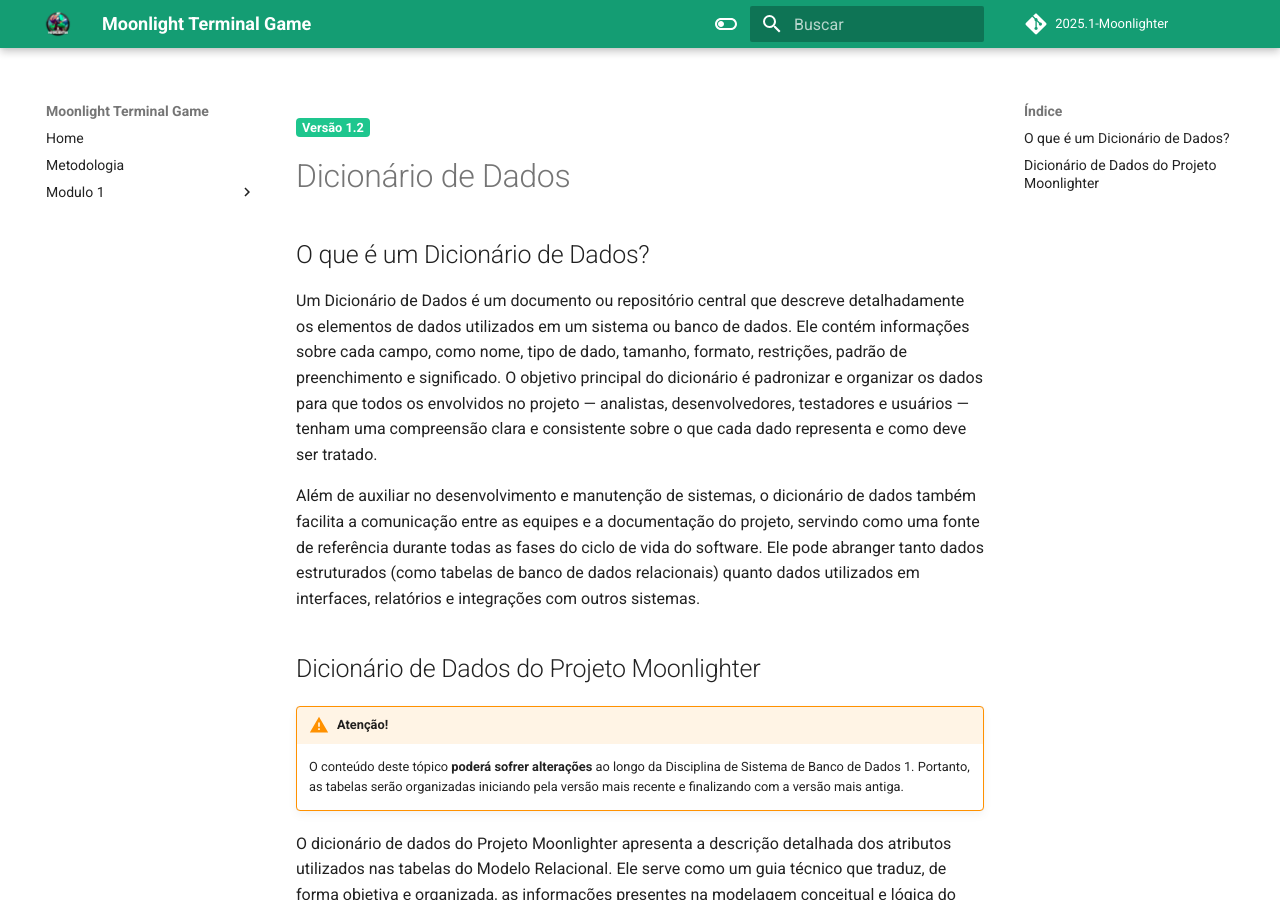
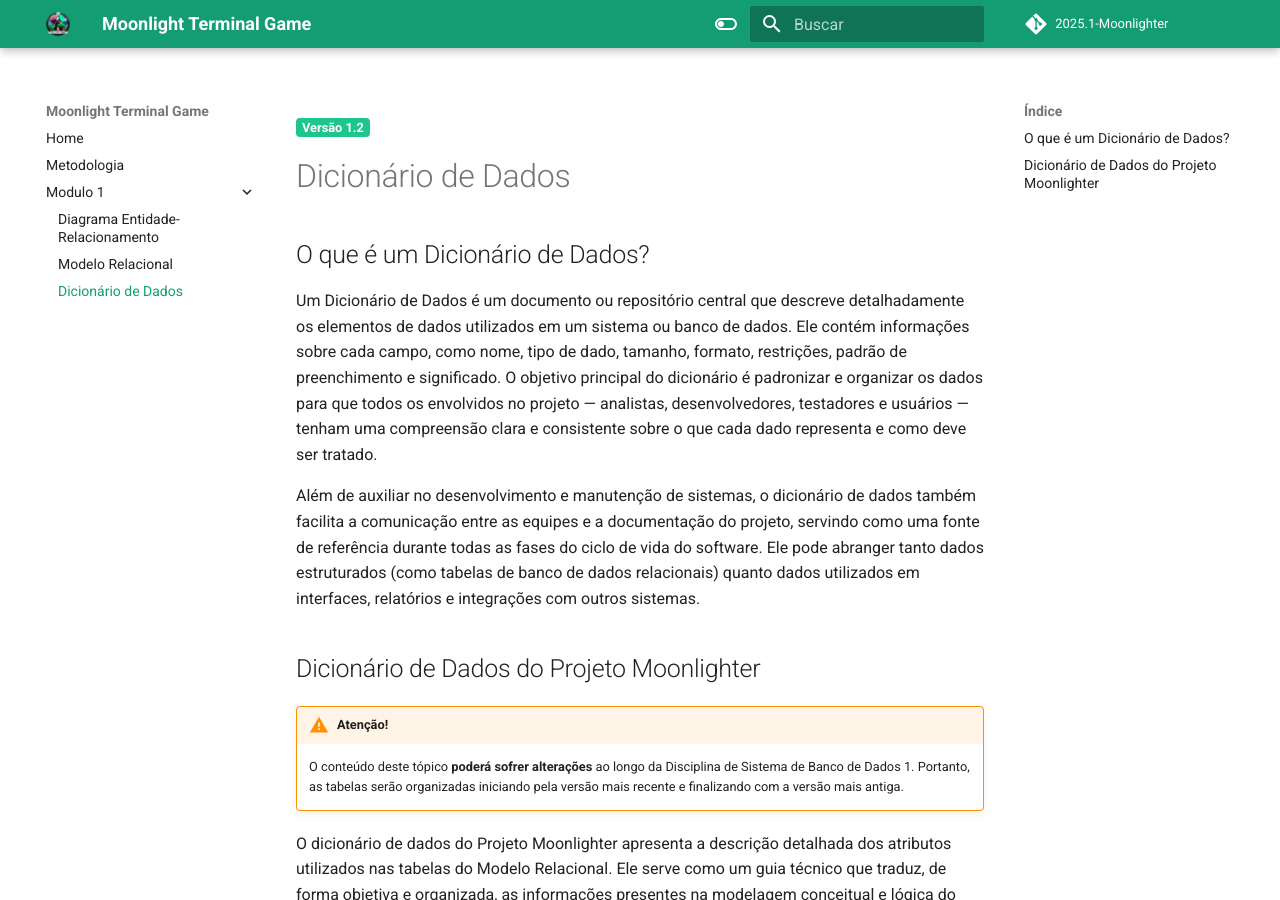
Before and after one commit to SBD1/2025.1-Moonlighter, an MkDocs documentation site: the page built from apps/docs/docs/pages/Modulo1/Dicionario.md, in a window 1280 px wide and 900 px high. Built offline with MkDocs 1.6.1 and Material for MkDocs 9.7.7, drawn with Linux system fonts in a browser that asks for light colours; comment, search, counter and statistics services are not loaded; some of the changed lines change nothing that is shown.

Commit message:
fix: corrigindo mkdocs.yml
Opa

```diff
--- a/apps/docs/mkdocs.yml
+++ b/apps/docs/mkdocs.yml
@@ -6,15 +6,11 @@ site_description: "Documentação do jogo Moonlight Terminal Game"
 
 nav:
   - Home: index.md
-  - Módulo 1:
-      - Dicionário de Dados: pages/Modulo1/Dicionario.md
-
-nav:
-  - Home: index.md
   - Metodologia: metodologia.md
   - Modulo 1:
     - Diagrama Entidade-Relacionamento: pages/Modulo1/Diagrama_Entidade_Relacionamento.md
     - Modelo Relacional: pages/Modulo1/modelo_relacional.md
+    - Dicionário de Dados: pages/Modulo1/Dicionario.md
 
 theme:
   name: material
```
